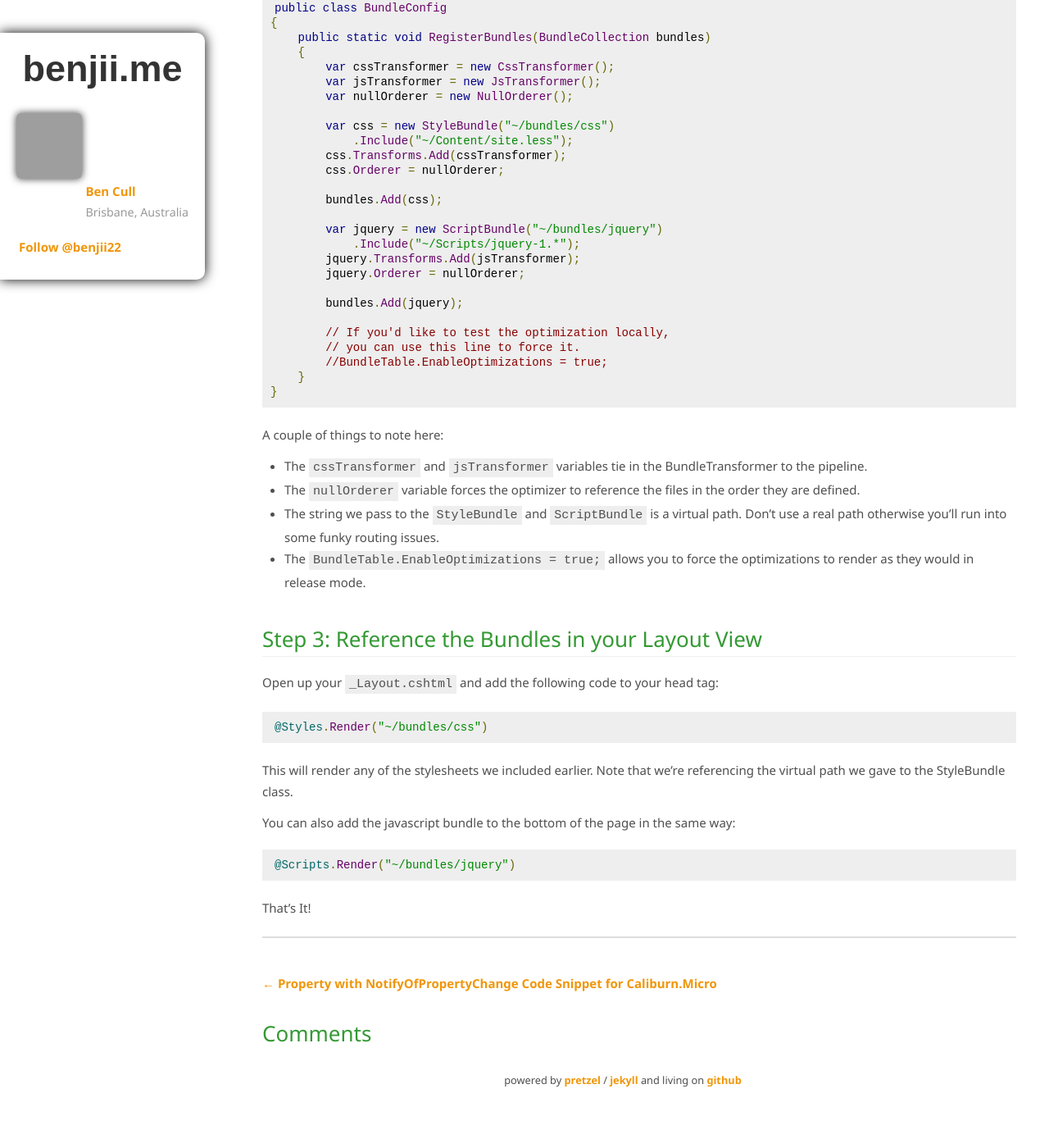
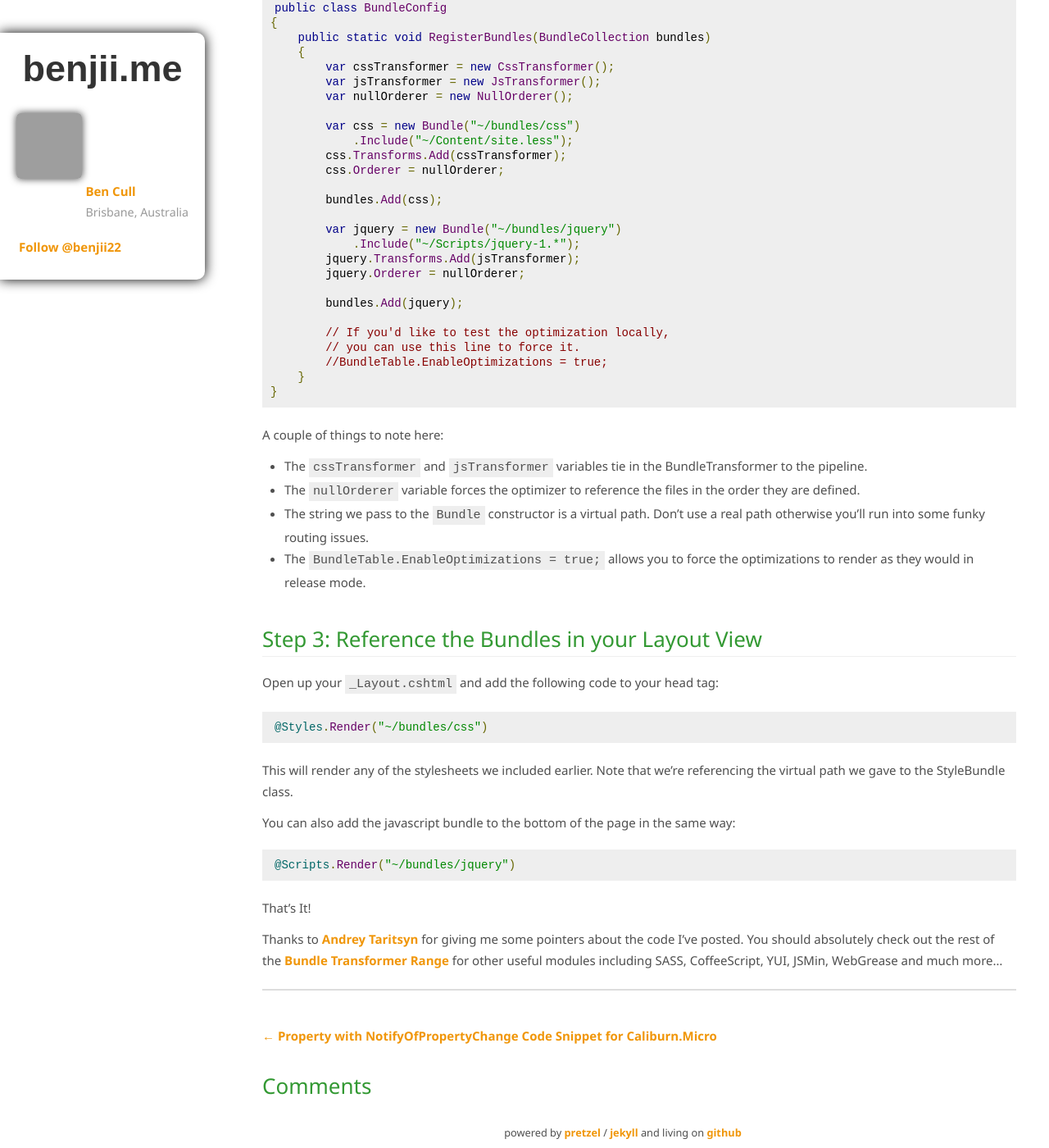
Before and after one commit to bjcull/bjcull.github.com, a Jekyll site: the page built from _posts/2012-10-01-using-less-css-with-mvc4-web-optimization.md, in a window 1280 px wide and 1400 px high, scrolled down 643 px. Shown: the whole window at 82% size. Built offline with Jekyll 4.4.1, drawn with Linux system fonts in a browser that asks for light colours; nearby versions of some CDN libraries; comment, search, counter and statistics services are not loaded; before the commit the page ends 1979 px from its top, so only the background shows below that; grey boxes are pictures that could not be loaded.

Commit message:
Updated _posts/2012-10-01-using-less-css-with-mvc4-web-optimization.md

```diff
--- a/_posts/2012-10-01-using-less-css-with-mvc4-web-optimization.md
+++ b/_posts/2012-10-01-using-less-css-with-mvc4-web-optimization.md
@@ -27,14 +27,14 @@ Take a look at how I've set this up:
             var jsTransformer = new JsTransformer();
             var nullOrderer = new NullOrderer();
 
-            var css = new StyleBundle("~/bundles/css")
+            var css = new Bundle("~/bundles/css")
                 .Include("~/Content/site.less");
             css.Transforms.Add(cssTransformer);
             css.Orderer = nullOrderer;
 
             bundles.Add(css);
 
-            var jquery = new ScriptBundle("~/bundles/jquery")
+            var jquery = new Bundle("~/bundles/jquery")
                 .Include("~/Scripts/jquery-1.*");
             jquery.Transforms.Add(jsTransformer);
             jquery.Orderer = nullOrderer;
@@ -51,7 +51,7 @@ A couple of things to note here:
 
  * The `cssTransformer` and `jsTransformer` variables tie in the BundleTransformer to the pipeline.
  * The `nullOrderer` variable forces the optimizer to reference the files in the order they are defined.
- * The string we pass to the `StyleBundle` and `ScriptBundle` is a virtual path. Don't use a real path otherwise you'll run into some funky routing issues.
+ * The string we pass to the `Bundle` constructor is a virtual path. Don't use a real path otherwise you'll run into some funky routing issues.
  * The `BundleTable.EnableOptimizations = true;` allows you to force the optimizations to render as they would in release mode.
 
 ## Step 3: Reference the Bundles in your Layout View
@@ -67,3 +67,5 @@ You can also add the javascript bundle to the bottom of the page in the same way
     @Scripts.Render("~/bundles/jquery")
 
 That's It!
+
+Thanks to [Andrey Taritsyn](https://plus.google.com/u/0/104102250252560157369/about) for giving me some pointers about the code I've posted. You should absolutely check out the rest of the [Bundle Transformer Range](http://bundletransformer.codeplex.com/) for other useful modules including SASS, CoffeeScript, YUI, JSMin, WebGrease and much more...
```
